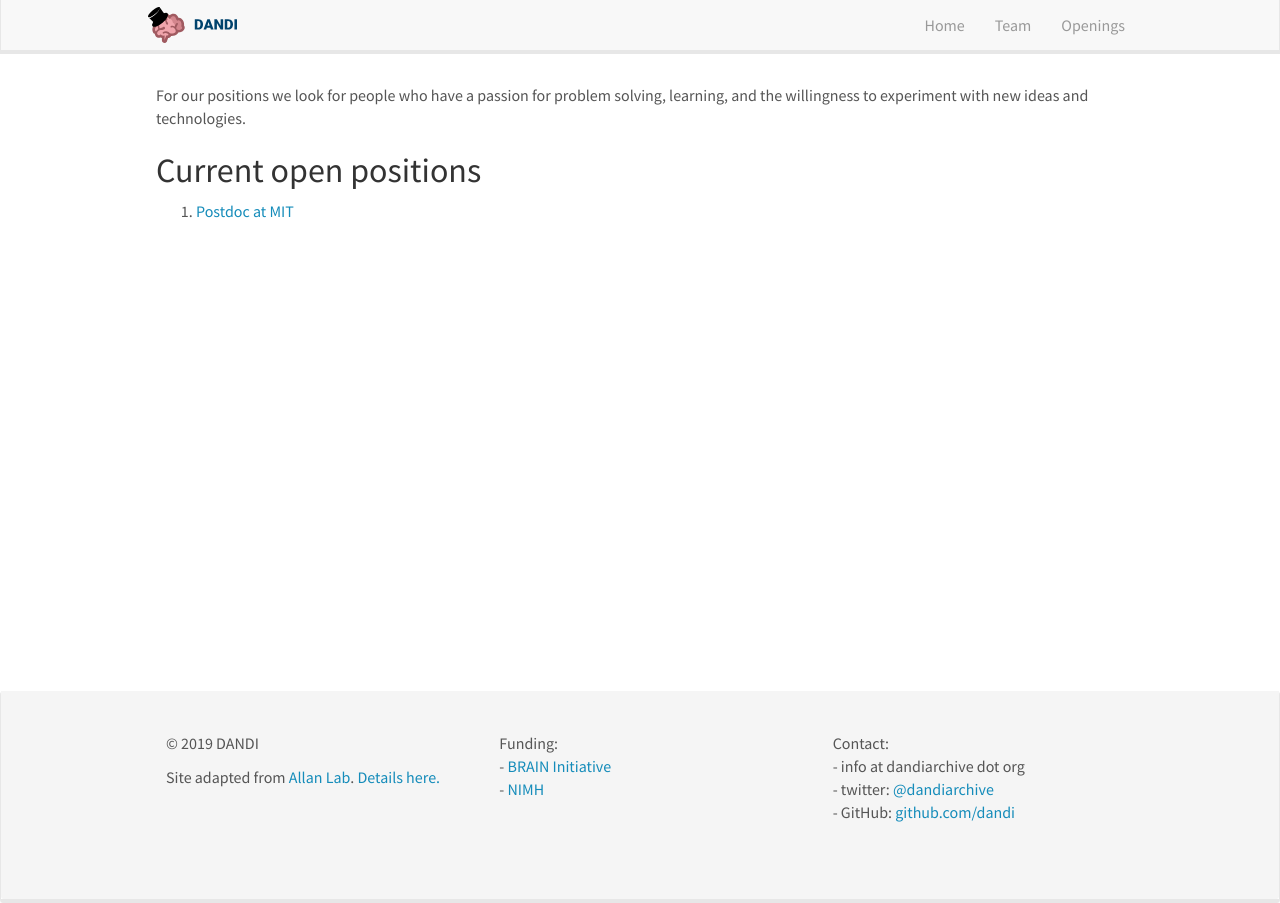
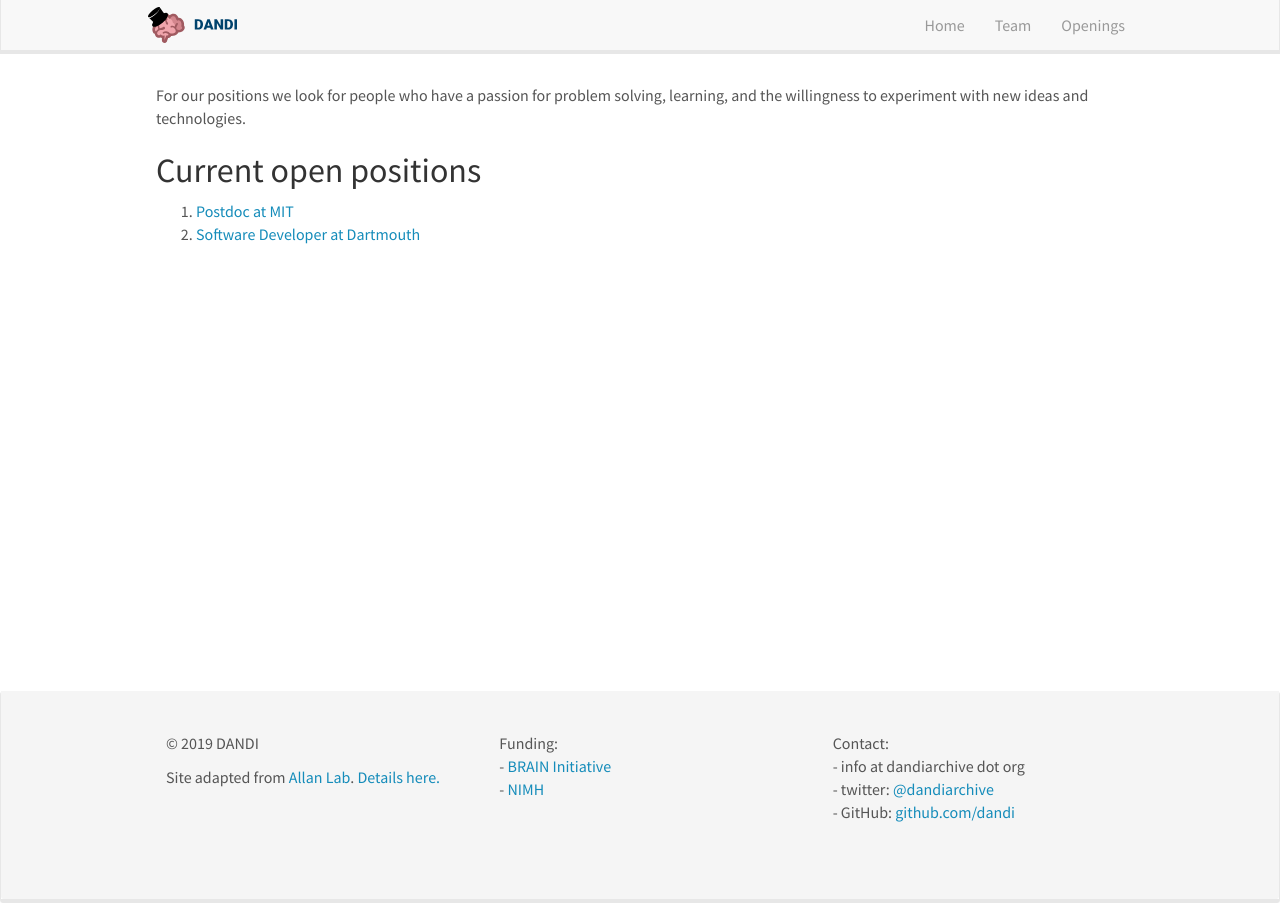
Before and after one commit to nicolocin/dandi.github.io, a Jekyll site: the page built from _pages/openings.md, in a window 1280 px wide. Built offline with Jekyll 4.4.1, drawn with Linux system fonts in a browser that asks for light colours; nearby versions of some CDN libraries.

Commit message:
Added Dartmouth position posting

```diff
--- a/_pages/openings.md
+++ b/_pages/openings.md
@@ -13,3 +13,4 @@ learning, and the willingness to experiment with new ideas and technologies.
 ## Current open positions
 
 1. [Postdoc at MIT](https://satra.cogitatum.org/group/vacancies)
+2. [Software Developer at Dartmouth](http://searchjobs.dartmouth.edu/postings/52587)
```
